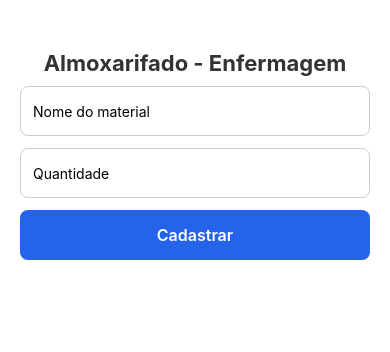
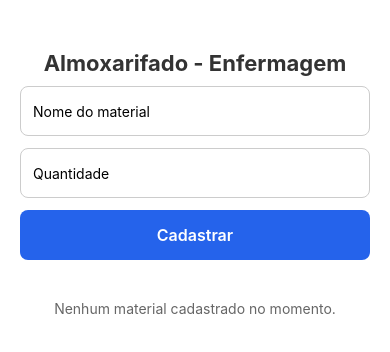
Before and after one commit to Universidade-Cesumar/prova-2b-dev-mobile-Gabs-bertolini, a React Native app: screen / in a window 390 px wide. Shown: the top 352 px of the page. Built offline with nearby package versions, Linux system fonts and the light colour scheme.

Commit message:
add material list skeleton with FlatList

```diff
--- a/App.js
+++ b/App.js
@@ -17,6 +17,13 @@ export default function App() {
   const handleQuantidadeChange = (value) => {
     setQuantidade(value.replace(/[^0-9]/g, ''));
   };
+
+  const renderItem = ({ item }) => (
+    <View style={styles.itemContainer}>
+      <Text style={styles.itemText}>{item.nome}</Text>
+      <Text style={styles.itemQuantity}>{item.quantidade}</Text>
+    </View>
+  );
 
   return (
     <View style={styles.container}>
@@ -39,6 +46,14 @@ export default function App() {
       <TouchableOpacity style={styles.button} testID="btn-cadastrar">
         <Text style={styles.buttonText}>Cadastrar</Text>
       </TouchableOpacity>
+      <FlatList
+        style={styles.list}
+        testID="lista-materiais"
+        data={materiais}
+        keyExtractor={(item) => item.id?.toString() || String(item.nome)}
+        renderItem={renderItem}
+        ListEmptyComponent={<Text style={styles.emptyText}>Nenhum material cadastrado no momento.</Text>}
+      />
     </View>
   );
 }
@@ -78,4 +93,29 @@ const styles = StyleSheet.create({
     fontWeight: '600',
     fontSize: 16,
   },
+  list: {
+    flex: 1,
+  },
+  itemContainer: {
+    flexDirection: 'row',
+    justifyContent: 'space-between',
+    padding: 16,
+    marginBottom: 10,
+    borderRadius: 8,
+    borderColor: '#e2e8f0',
+    borderWidth: 1,
+    backgroundColor: '#fff',
+  },
+  itemText: {
+    fontSize: 16,
+  },
+  itemQuantity: {
+    fontSize: 16,
+    fontWeight: '700',
+  },
+  emptyText: {
+    textAlign: 'center',
+    marginTop: 20,
+    color: '#666',
+  },
 });
```
